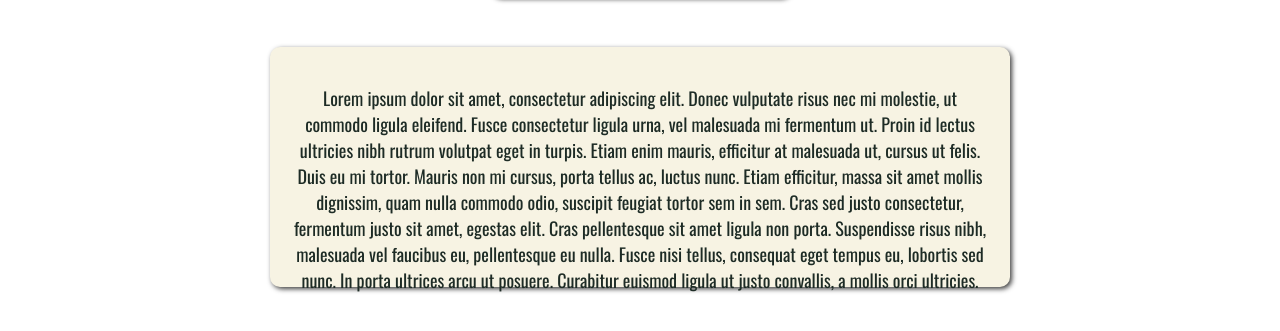
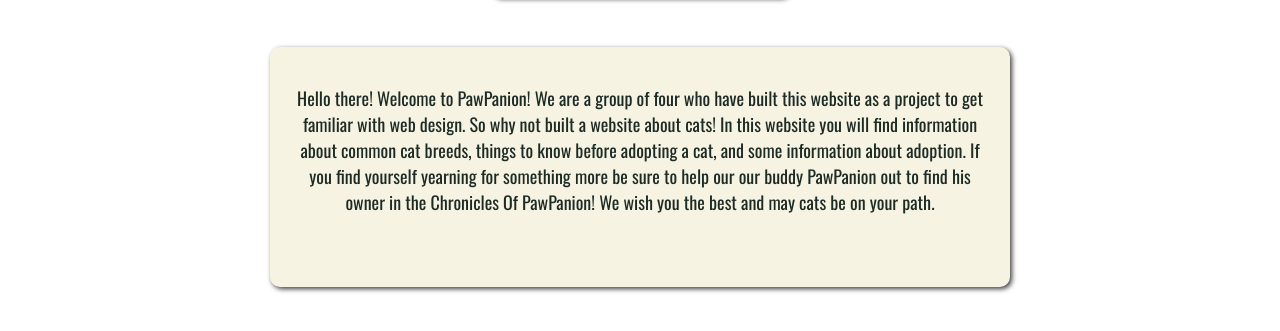
Before and after one commit to LiselotteDJ/PawPanion, a plain HTML site: page index.html in a window 1280 px wide. Shown: the part 453-784 px from the top of the page. Drawn offline with nearby package versions, Linux system fonts and the light colour scheme.

Commit message:
Update index.html

```diff
--- a/index.html
+++ b/index.html
@@ -33,15 +33,8 @@
     </div>
 <!--about us paragraph, will discribe what is on this website-->
     <div class="aboutUs">
-        <p>
-        Lorem ipsum dolor sit amet, consectetur adipiscing elit. Donec vulputate risus nec mi molestie,
-        ut commodo ligula eleifend. Fusce consectetur ligula urna, vel malesuada mi fermentum ut.
-        Proin id lectus ultricies nibh rutrum volutpat eget in turpis. Etiam enim mauris, efficitur at malesuada ut,
-        cursus ut felis. Duis eu mi tortor. Mauris non mi cursus, porta tellus ac, luctus nunc. Etiam efficitur,
-        massa sit amet mollis dignissim, quam nulla commodo odio, suscipit feugiat tortor sem in sem. Cras sed justo
-        consectetur, fermentum justo sit amet, egestas elit. Cras pellentesque sit amet ligula non porta. Suspendisse risus
-        nibh, malesuada vel faucibus eu, pellentesque eu nulla. Fusce nisi tellus, consequat eget tempus eu, lobortis sed nunc.
-         In porta ultrices arcu ut posuere. Curabitur euismod ligula ut justo convallis, a mollis orci ultricies.
+        <p>Hello there! Welcome to PawPanion! We are a group of four who have built this website as a project to get familiar with web design. So why not built a website about cats! In this website you will find information about common cat breeds,
+            things to know before adopting a cat, and some information about adoption. If you find yourself yearning for something more be sure to help our our buddy PawPanion out to find his owner in the Chronicles Of PawPanion! We wish you the best and may cats be on your path.
         </p>
     </div>
 
```
